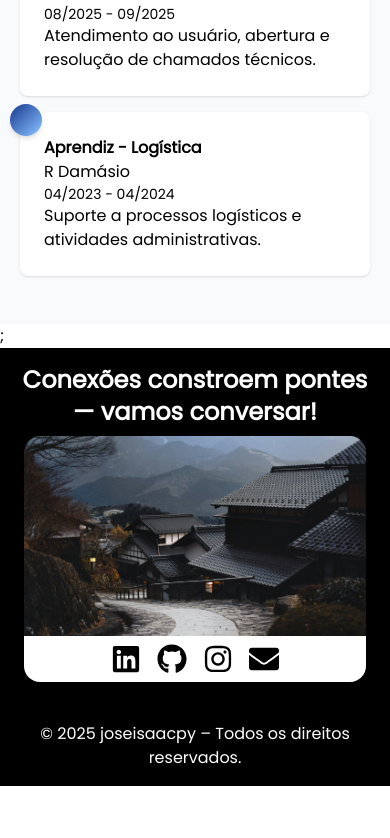
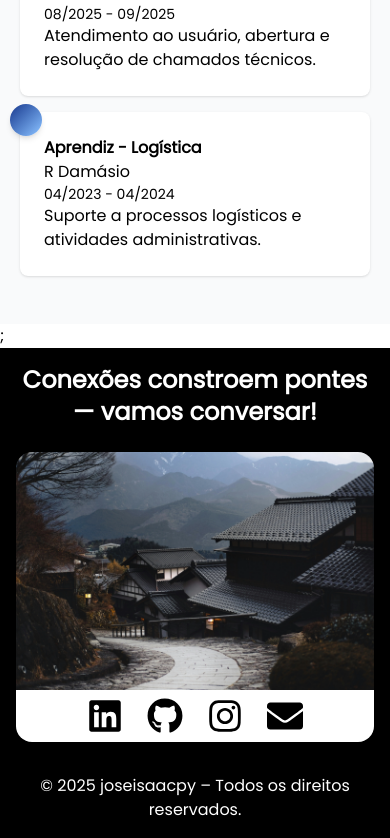
Before and after one commit to joseisaacpy/developer-portfolio-v3, a Next.js app: page / in a window 390 px wide. Shown: the part 3148-3986 px from the top of the page. Before the commit the page ends 3934 px from the top, so only its background shows below. Built offline with nearby package versions, Linux system fonts and the light colour scheme; no server answers; the database is empty.

Commit message:
style(contato): ajustar espaçamento entre elementos

```diff
--- a/components/Contato.jsx
+++ b/components/Contato.jsx
@@ -11,45 +11,45 @@ export default function Contato() {
     toast.success("E-mail copiado com sucesso");
   };
   return (
-    <section className="bg-black flex flex-col items-center justify-center p-4">
+    <section className="bg-black flex flex-col items-center justify-center p-4 md:p-10 gap-6">
       <h4 className="text-2xl md:text-3xl font-bold text-center text-white">
         Conexões constroem pontes — vamos conversar!
       </h4>
-      <div className="p-2 flex flex-col items-center justify-center w-full md:max-w-[80%]">
+      <div className="flex flex-col items-center justify-center w-full md:max-w-[80%]">
         <Image
           src={japanImg}
           loading="lazy"
           alt="Imagem de um lugar japonês"
-          className="w-full max-h-[200px] md:max-h-[350px] object-cover rounded-t-2xl"
+          className="w-full h-auto max-h-[350px] object-cover rounded-t-2xl"
         />
-        <div className="p-2 bg-white flex items-center justify-center gap-4 rounded-b-2xl w-full">
+        <div className="p-2 bg-white flex items-center justify-center gap-6 rounded-b-2xl w-full">
           <a
             target="_blank"
             href="https://www.linkedin.com/in/jos%C3%A9-isaac-nascimento/"
             className="hover:scale-105 transition duration-300 hover:text-blue-500"
           >
-            <FaLinkedin className="text-3xl" />
+            <FaLinkedin className="text-4xl md:text-3xl" />
           </a>
           <a
             target="_blank"
             href="https://github.com/joseisaacpy"
             className="hover:scale-105 transition duration-300 hover:text-blue-500"
           >
-            <FaGithub className="text-3xl" />
+            <FaGithub className="text-4xl md:text-3xl" />
           </a>
           <a
             target="_blank"
             href="https://www.instagram.com/j0se_isaacsn/"
             className="hover:scale-105 transition duration-300 hover:text-blue-500"
           >
-            <FaInstagram className="text-3xl" />
+            <FaInstagram className="text-4xl md:text-3xl" />
           </a>
           <a
             onClick={handleEmailClick}
             title="Copiar e-mail"
             className="cursor-pointer hover:scale-105 transition duration-300 hover:text-blue-500"
           >
-            <FaEnvelope className="text-3xl" />
+            <FaEnvelope className="text-4xl md:text-3xl" />
           </a>
         </div>
       </div>
```
